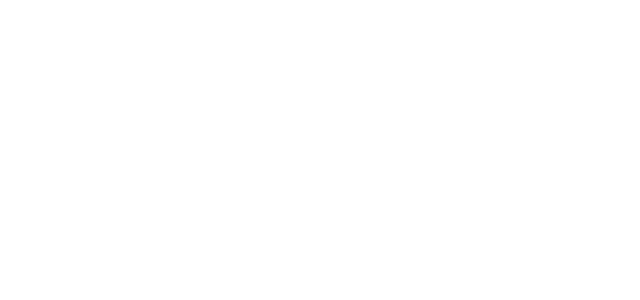
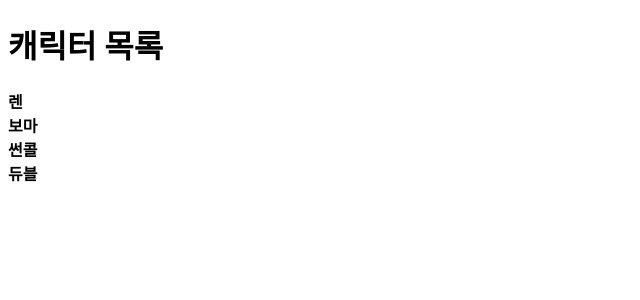
Before and after one commit to SinGunK/react-practice, a React (Create React App) app: page / in a window 1280 px wide. Shown: the top 300 px of the page, without its empty margins (0-640 px from the left). Built offline with nearby package versions, Linux system fonts and the light colour scheme.

Commit message:
03.23 18:52

```diff
--- a/src/App.js
+++ b/src/App.js
@@ -1,9 +1,10 @@
 import React from 'react';
+import CharacterList from './CharacterList';
 
 const App = () => {
     return(
         <div>
-
+            <CharacterList />
         </div>
     );
 }
--- a/src/CharacterList.js
+++ b/src/CharacterList.js
@@ -0,0 +1,34 @@
+import { useState } from 'react';
+import {characters} from './characters';
+
+const CharacterList = () => {
+    const [chosenChar, setchosenChar] = useState(null);
+    console.log(characters);
+    return(
+        <div>
+            <h1>캐릭터 목록</h1>
+            {characters.map((char) => (
+                <div
+                    key={char.id}
+                    onClick={() => {
+                        if(chosenChar?.id ===char.id) {
+                            setchosenChar(null);
+                        } else {
+                            setchosenChar(char);
+                        }
+                    }}
+                >
+                    <strong>{char.name}</strong>
+                    {chosenChar?.id === char.id && (
+                        <div>
+                            <p>{char.job}</p>
+                            <p>LV.{char.level}</p>
+                            <button>게임 시작</button>
+                        </div>
+                    )}
+                </div>
+            ))}
+        </div>
+    );
+}
+export default CharacterList;
--- /dev/null
+++ b/src/character.css
@@ -0,0 +1,5 @@
+.charater-sprite {
+    width: 64px;
+    height: 64px;
+    image-rendering: pixelated;
+}
--- /dev/null
+++ b/src/characters.js
@@ -0,0 +1,34 @@
+export const characters = [
+    {
+        id: 1,
+        name: "렌",
+        job: "렌",
+        level: 0,
+        stats: { str: 20, dex: 4, int: 4, luk:4 },
+        power: 0,
+    },
+    {
+        id: 2,
+        name: "보마",
+        job: "보우마스터",
+        level: 0,
+        stats: { str: 4, dex: 20, int: 4, luk: 4},
+        power: 0,
+    },
+    {
+        id: 3,
+        name: "썬콜",
+        job: "썬콜",
+        level: 0,
+        stats: { str: 4, dex: 4, int: 20, luk: 4},
+        power: 0,
+    },
+    {
+        id: 4,
+        name: "듀블",
+        job: "듀얼블레이더",
+        level: 0,
+        stats: { str: 4, dex: 4, int: 4, luk: 20},
+        power: 0,
+    },
+]
```
Also changed, not shown: src/character.js (deleted).
